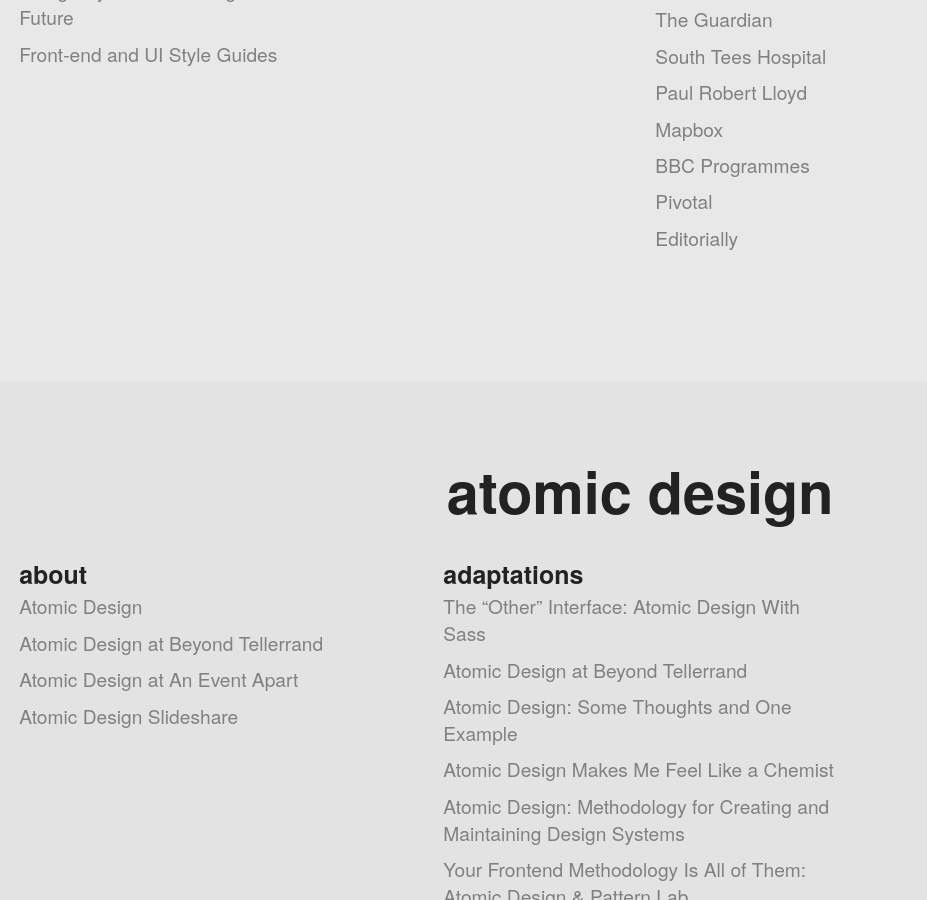
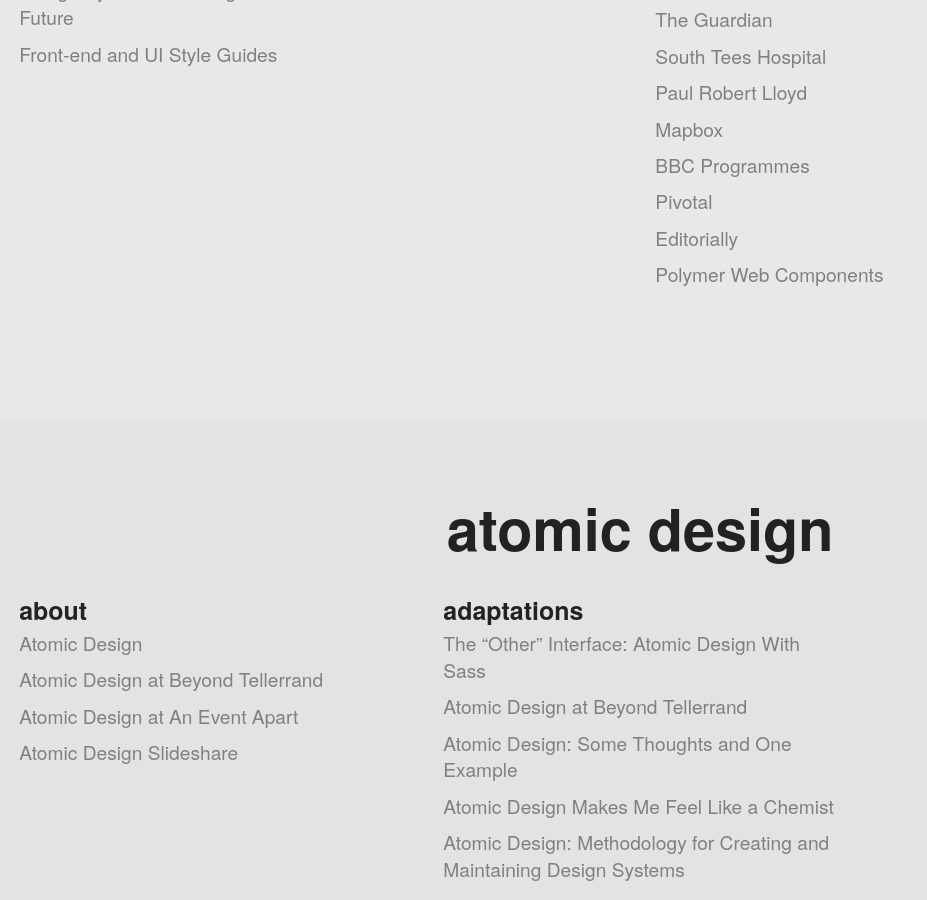
Before and after one commit to pattern-lab/website, a Jekyll site: the page built from patternlabsite/resources.html, in a window 1280 px wide and 900 px high, scrolled down 988 px. Shown: the whole window, without its empty margins (0-927 px from the left). Built offline with Jekyll 4.4.1, drawn with Linux system fonts in a browser that asks for light colours; Markdown is read by kramdown in place of the engine named in the settings; comment, search, counter and statistics services are not loaded.

Commit message:
Added Polymer

```diff
--- a/patternlabsite/resources.html
+++ b/patternlabsite/resources.html
@@ -53,6 +53,7 @@
 				<li><a href="http://www.bbc.co.uk/programmes/styleguide/gallery">BBC Programmes</a></li>
 				<li><a href="https://console.run.pivotal.io/style_guide">Pivotal</a></li>
 				<li><a href="http://editorially.github.io/styleguide/">Editorially</a></li>
+				<li><a href="http://www.polymer-project.org/components/paper-elements/demo.html#paper-checkbox">Polymer Web Components</a></li>
 			</ul>
 		</div>
 		<div class="gi" id="thoughts">
```
